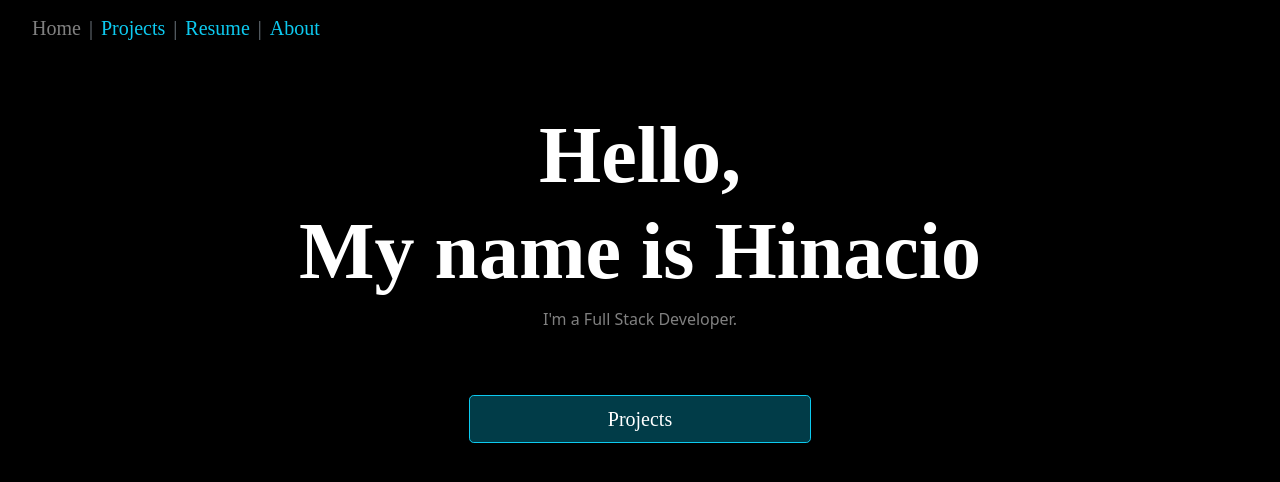
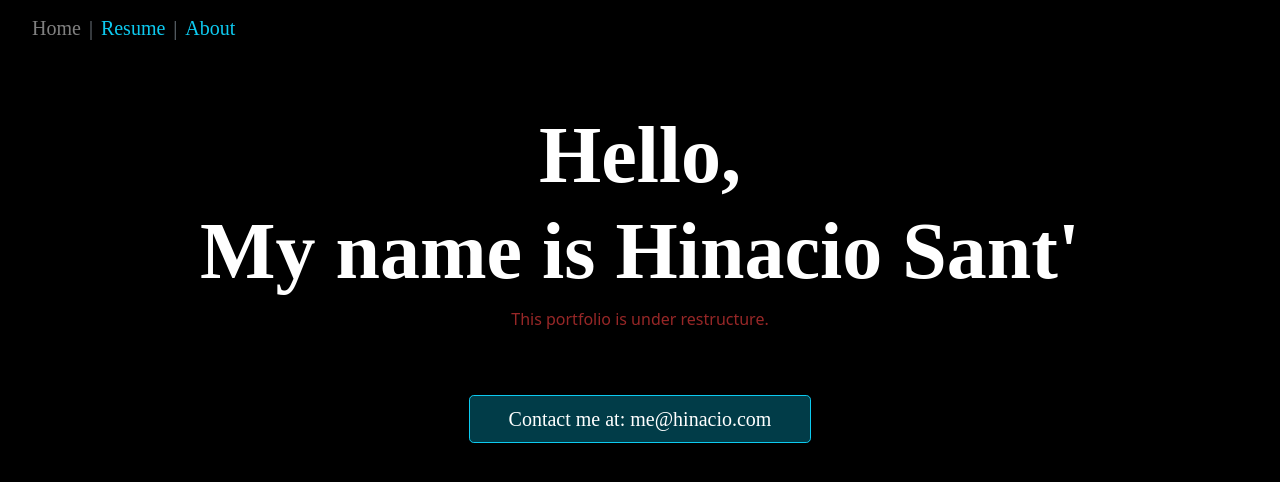
Before and after one commit to HinacioSant/Portfolio, a Django app: page / in a window 1280 px wide. Shown: the top 482 px of the page. Run offline with Django 3.2, Linux system fonts and the light colour scheme; some libraries are stand-ins or nearby versions; some web fonts are replaced.

Commit message:
Restructure

```diff
--- a/Main/templates/PTs/index.html
+++ b/Main/templates/PTs/index.html
@@ -4,7 +4,6 @@
 
 {% block nav %}
 <li class="breadcrumb-item active" aria-current="page">Home</li>
-<li class="breadcrumb-item"><a href="/projects">Projects</a></li>
 <li class="breadcrumb-item"><a href="https://www.hinacio.com/static/resume/Hinacio%20Sant'Ana.pdf">Resume</a></li>
 <li class="breadcrumb-item"><a href="/about">About</a></li>
 {% endblock %}
@@ -13,11 +12,11 @@
 <div class="text_center" id="tdv_index">
 
   <h1 style="font-size:80px;">Hello,<br>
-     My name is Hinacio</h1>
-  <p id="p_desc">I'm a Full Stack Developer.</p>
+     My name is Hinacio Sant'</h1>
+  <p id="p_desc" style="color:rgb(151, 39, 39)">This portfolio is under restructure.</p>
   <br>
   <br>
-  <h4 class="d-grid gap-2 col-4 mx-auto" id="ktp_font"><a class="btn btn-info btn-lg" href="/projects">Projects</a></h4>
+  <h4 class="d-grid gap-2 col-4 mx-auto" id="ktp_font"><a class="btn btn-info btn-lg"  href="mailto:me@hinacio.com">Contact me at: me@hinacio.com</a></h4>
 
 </div>
 {% endblock %}
```
Also changed, not shown: Main/templates/PTs/about.html (+0 -13 lines), README.md.
